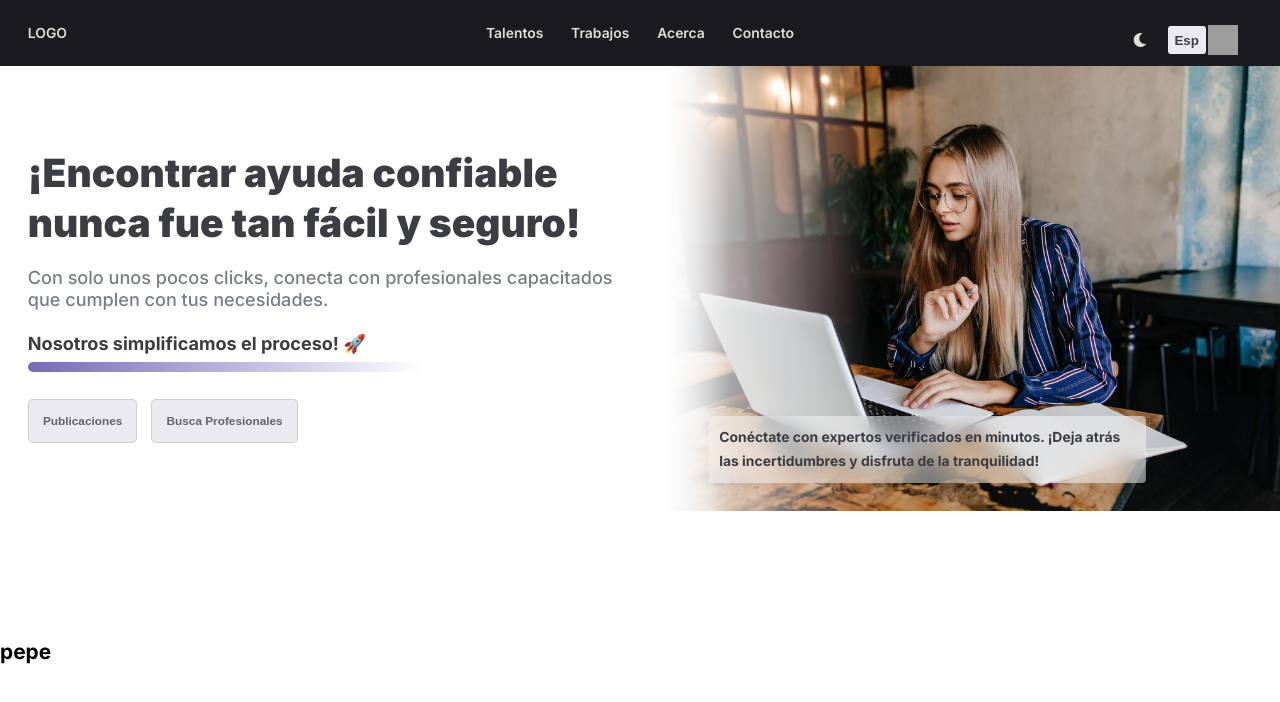
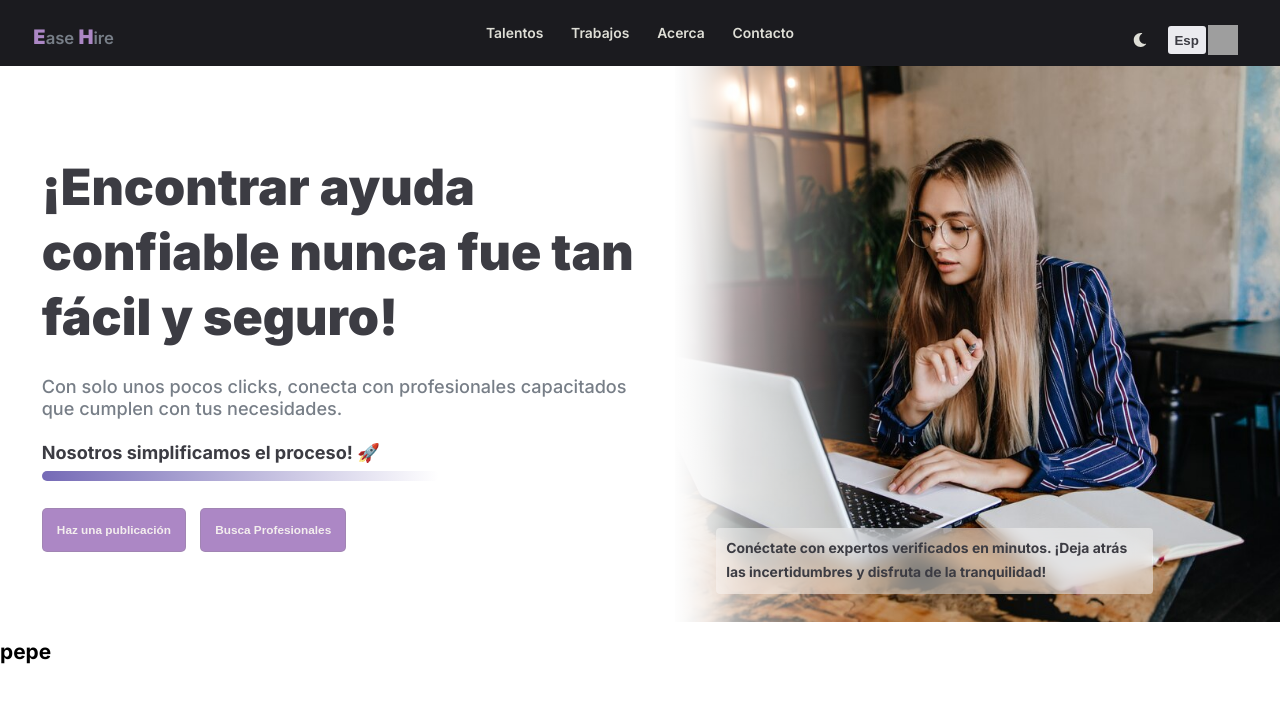
Before and after one commit to SebaPerez90/asdasd, a Next.js app: page / in a window 1280 px wide. Shown: the top 702 px of the page. Built offline with nearby package versions, Linux system fonts and the light colour scheme; grey boxes are pictures that could not be loaded.

Commit message:
landing mock

```diff
--- a/src/components/Header/NavBar/NavBar.module.css
+++ b/src/components/Header/NavBar/NavBar.module.css
@@ -4,6 +4,7 @@
   display: flex;
   width: 100%;
   justify-content: center;
+  align-items: center;
   padding: 1.8em 0em;
   position: relative;
   background-color: var(--bg-light);
@@ -28,6 +29,14 @@
   position: absolute;
   left: 2em;
   cursor: pointer;
+  color: var(--color-tertiary-light);
+  font-size: 1.2em;
+}
+
+.logo_container strong {
+  color: var(--purple-medium);
+  font-weight: 900;
+  font-size: 1.2em;
 }
 
 /* Dark Theme */
--- a/src/components/Header/NavBar/NavBar.tsx
+++ b/src/components/Header/NavBar/NavBar.tsx
@@ -50,7 +50,7 @@ const NavBar = () => {
       <div
         className={styles.logo_container}
         onClick={() => router.push('/')}>
-        LOGO
+        <strong>E</strong>ase <strong>H</strong>ire
       </div>
       <nav className={styles.navbar}>
         {navLinks.map((element, index) => (
--- a/src/components/Home/Landing/Landing.module.css
+++ b/src/components/Home/Landing/Landing.module.css
@@ -2,13 +2,14 @@
   display: flex;
 }
 .landing_info_container {
-  /* background-color: var(--box-light); */
   width: 50%;
   display: flex;
   flex-direction: column;
   align-items: flex-start;
   padding: 4em 2em;
+  padding-left: 3em;
   height: 32em;
+  /* box-sizing: content-box; */
 }
 
 .landing_text_container {
@@ -16,6 +17,7 @@
   flex-direction: column;
   justify-content: center;
 }
+
 .title {
   font-size: 2.8em;
   line-height: 1.3em;
@@ -57,17 +59,17 @@
 .posts_btn,
 .talents_btn {
   border: none;
-  background: var(--btn-light);
+  background: var(--purple-medium);
   padding: 1.2em;
   border: 1px solid #80808042;
   border-radius: 5px;
   font-weight: 700;
   font-size: 0.85em;
-  color: var(--color-secondary-light);
+  color: var(--color-primary-dark);
 
   &:hover {
-    background-color: var(--btn-ligh-hover);
-    color: var(--color-primary-light);
+    background-color: var(--purple-strong);
+    color: var(--color-secondary-dark);
     cursor: pointer;
     transition: 200ms;
   }
@@ -75,3 +77,11 @@
     scale: 0.9;
   }
 }
+
+/* Responsive */
+
+@media (width > 1200px) {
+  .title {
+    font-size: 3.6em;
+  }
+}
--- a/src/components/Home/Landing/Landing.tsx
+++ b/src/components/Home/Landing/Landing.tsx
@@ -33,7 +33,7 @@ const Landing = () => {
         </div>
         <div className={styles.buttons_container}>
           <button className={styles.posts_btn}>
-            {language === 'english' ? 'Publications' : 'Publicaciones'}
+            {language === 'english' ? 'Make a Publication' : 'Haz una publicación '}
           </button>
           <button className={styles.talents_btn}>
             {language === 'english'
--- a/src/components/Home/Members/Members.module.css
+++ b/src/components/Home/Members/Members.module.css
@@ -7,6 +7,7 @@
   flex-direction: column;
   justify-content: flex-end;
   z-index: 1;
+  height: 32em;
 
   &::after {
     content: '';
@@ -27,7 +28,7 @@
 }
 
 .img_container {
-  height: 32em;
+  height: 100%;
 }
 
 .img {
@@ -55,3 +56,9 @@
   color: var(--color-primary-light);
   line-height: 1.7em;
 }
+
+@media (width > 1200px) {
+  .members {
+    height: 40em;
+  }
+}
```
Also changed, not shown: src/assets/images/pic2.jpg.
